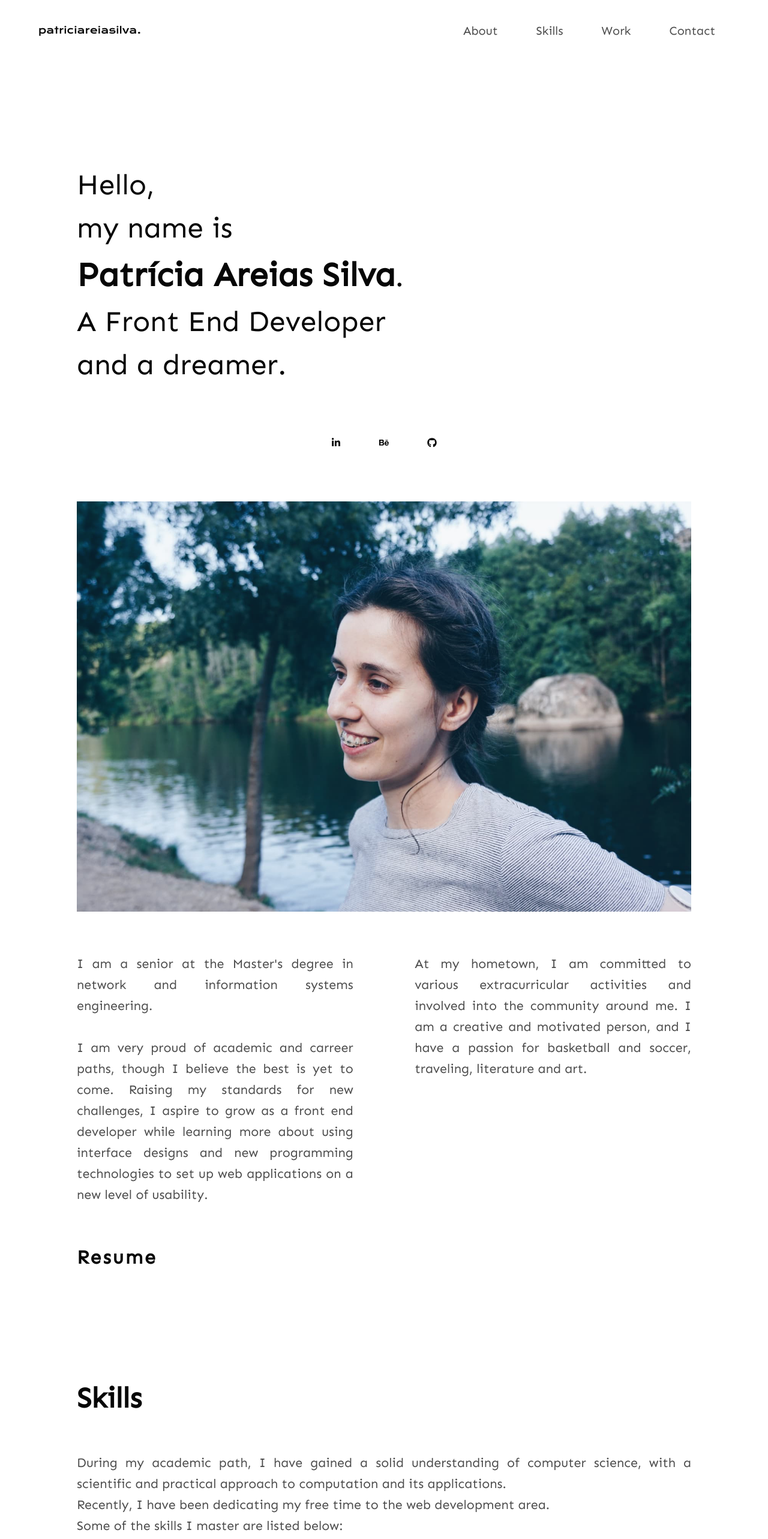
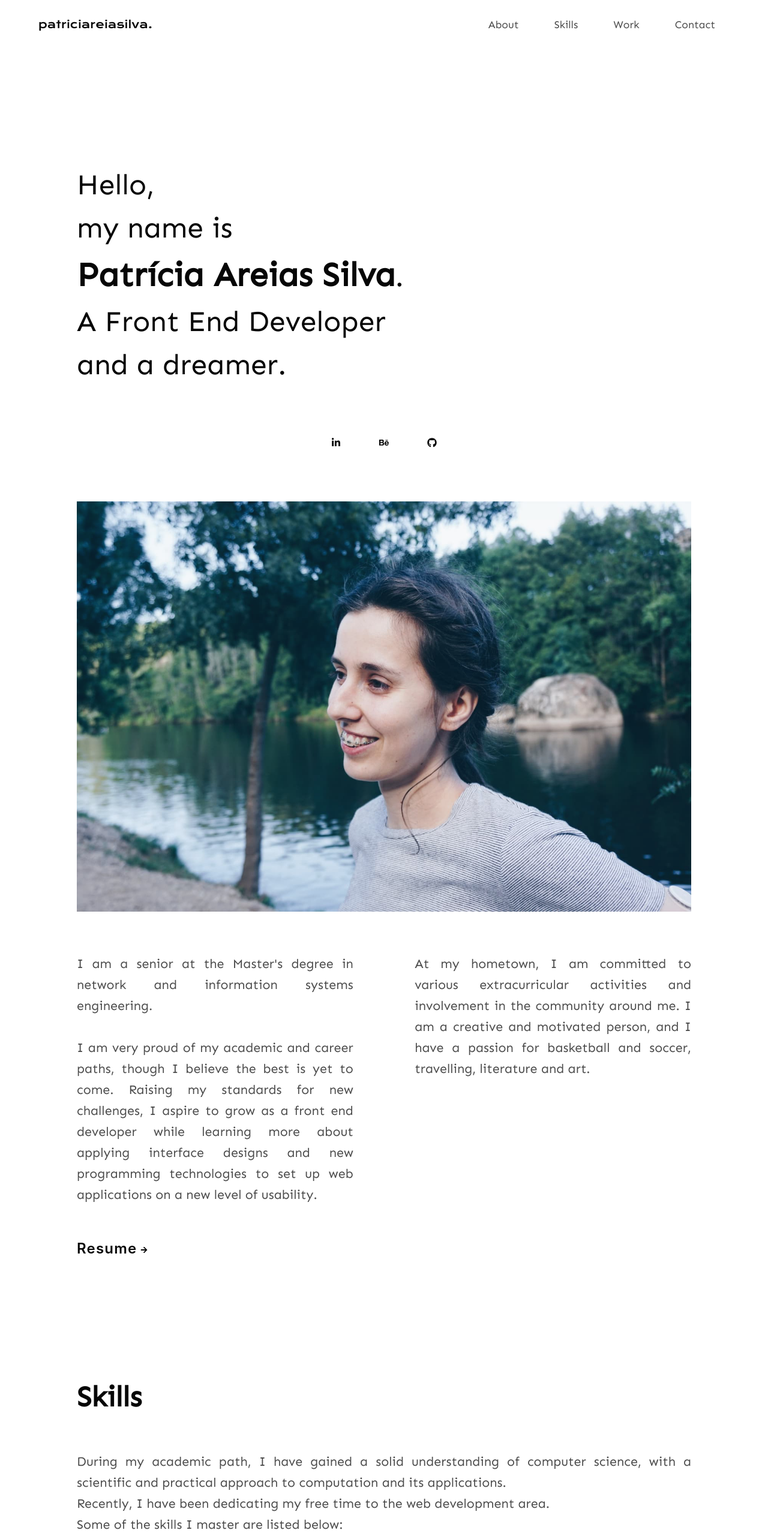
Before and after one commit to apt-webdev/website, a React (Create React App) app: page / in a window 1280 px wide. Shown: the top 2566 px of the page at 60% size. Built offline with nearby package versions, Linux system fonts and the light colour scheme; a small style sheet from the web is missing.

Commit message:
update resume file. Add am arrow icon to the ahref link. Fiz navbar brand size to smaller.

```diff
--- a/src/components/About/About.js
+++ b/src/components/About/About.js
@@ -5,6 +5,7 @@ import './About.scss';
 // import { FaInstagram } from 'react-icons/fa';
 // import { FaBehance } from 'react-icons/fa';
 import SocialMedia from '../SocialMedia/SocialMedia';
+import { FaArrowRight } from 'react-icons/fa';
 
 
 class About extends React.Component {
@@ -23,15 +24,20 @@ class About extends React.Component {
                     <p className="plain-text">
                         I am a senior at the Master's degree in network and information systems engineering.
                         <br/><br/>
-                        I am very proud of academic and carreer paths,  though I believe the best is yet to come.
-                        Raising my standards for new challenges, I aspire to grow as a front end developer while learning more about using interface designs and new programming technologies to set up web applications on a new level of usability.
+                        I am very proud of my academic and career paths, though I believe the best is yet to come.
+                        Raising my standards for new challenges, I aspire to grow as a front end developer while learning more about applying interface designs and new programming technologies to set up web applications on a new level of usability.
                     </p>
                     <p className="plain-text">
-                        At my hometown, I am committed to various extracurricular activities and involved into the community around me.
-                        I am a creative and motivated person, and I have a passion for basketball and soccer, traveling, literature and art.
+                        At my hometown, I am committed to various extracurricular activities and involvement in the community around me.
+                        I am a creative and motivated person, and I have a passion for basketball and soccer, travelling, literature and art.
                     </p>
-                    <div className="div-content title link-cv">
-                        <a href="./docs/patricia-silva-cv.pdf" target="_blank">Resume</a>
+                    <div className="link-cv">
+                        <a href="./docs/patricia-silva-cv.pdf" target="_blank">
+                            Resume
+                            <span>
+                                <FaArrowRight className="icon-resume" />
+                            </span>
+                        </a>
                     </div>
                 </div>
             </section>
--- a/src/components/About/About.scss
+++ b/src/components/About/About.scss
@@ -29,6 +29,22 @@
     margin-bottom: 5%;
     padding-top: 30vmin;
 
+    .link-cv {
+      margin-bottom: 5em;
+      &> a{
+        color: black;
+        font-size: x-large;
+        font-weight: 600;
+        letter-spacing: 0.05em;
+        &:hover, &:focus{
+          border-bottom: black solid 3px;
+          color: black;
+        }
+      }
+      .icon-resume{
+        padding-top: 12px !important;
+      }
+    }
   }
 
   .social-media{
@@ -70,16 +86,3 @@
       grid-template-columns: 100%;
     }
   }
-
-  .link-cv a{
-    color: black;
-    font-size: xx-large;
-    font-weight: 600;
-    letter-spacing: 0.1em;
-    &:hover{
-      border-bottom: black solid 4px;
-      color: black;
-
-    }
-
-  }
--- a/src/components/Navbar/Navbar.scss
+++ b/src/components/Navbar/Navbar.scss
@@ -19,11 +19,11 @@
   }
 
   .navbar{
-    padding: 1.25em 5%;
+    padding: 0.7em 5%;
     text-align: justify;
-    /* font-family: 'Montserrat', sans-serif; */
     font-family: 'Sen', sans-serif;
     font-weight: 400;
+    font-size: calc(var(--normal-text) * 1.1);
 
   }
 
@@ -31,23 +31,15 @@
     color: black;
     font-weight: 200;
     font-family: 'krona one', sans-serif;
-    font-size: calc(var(--normal-text) * 1.1);
+    @include screen-size(mobile){
+      font-size: 1.5em;
+    }
 
 
   }
   .brand-name {
     align-self: center;
-    font-size: 90%;
-    @include screen-size(mobile){
-      font-size: 12px;
-    }
-
-
   }
-  .navbar-end{
-    font-size: var(--navbar-text);
-  }
-
 
   .item{
     margin-left: 2em;
```
Also changed, not shown: 1 other file (tests, documents, lock files or other folders).
